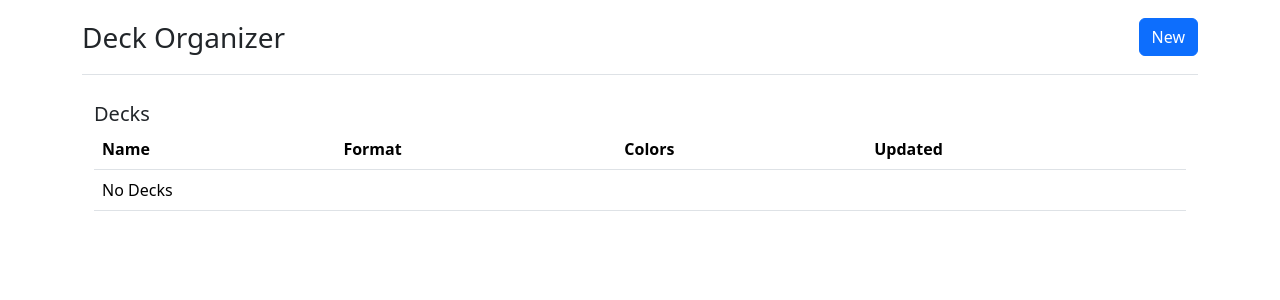
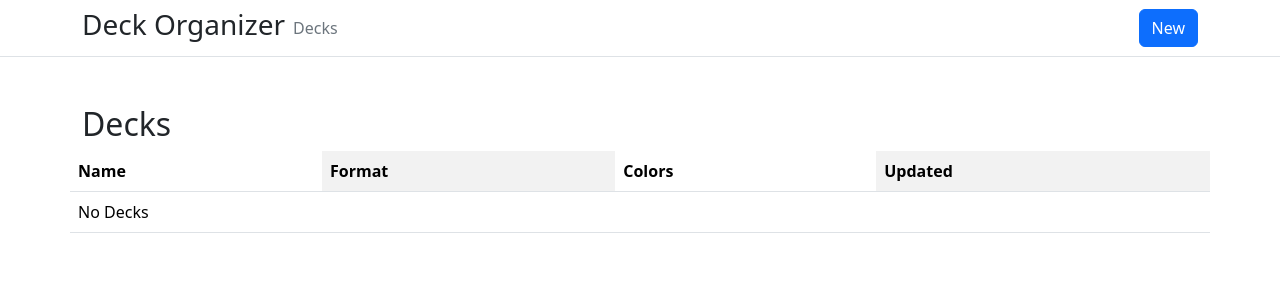
Before and after one commit to Jagreath/dev-exercise-mtg-deck-editor, a Flask app: template templates/decks.html.jinja in a window 1280 px wide. Shown: the top 300 px of the page. Run offline with Flask 3, Linux system fonts and the light colour scheme; the template is opened without the code that fills it, so the values that code supplies are empty; parts of the project's set-up code (start-up, migrations or seed data) failed here and were passed over; some libraries are stand-ins or nearby versions.

Commit message:
add some basic style to work with

```diff
--- a/templates/decks.html.jinja
+++ b/templates/decks.html.jinja
@@ -9,16 +9,27 @@
         <link href="{{ url_for('static', filename='bootstrap-5.3.3/css/bootstrap.css') }}" rel="stylesheet" />
     </head>
     <body>
-        <div class="container">
-            <header class="d-flex flex-wrap align-items-center justify-content-center justify-content-md-between py-3 mb-4 border-bottom">
-                <span class="col-12 col-lg-auto mb-2 justify-content-center mb-md-0 fs-3">Deck Organizer</span>
-                <div class="col-lg-3 text-end">
-                    <a href="{{ url_for('new_deck') }}"><button class="btn btn-primary">New</button></a>
+        <header class="border-bottom pt-2 pb-2">
+            <div class="container">
+                <div class="d-flex flex-wrap align-items-center justify-content-center">
+                    <h3 class="m-0 align-self-start">Deck Organizer</h3>
+                    <ul class="nav col align-self-start">
+                        <li>
+                            <a class="nav-link px-2 link-secondary" href="{{ url_for("decks") }}">Decks</a>
+                        </li>
+                    </ul>
+                    <div class="text-end">
+                        <a href="{{ url_for('new_deck') }}"><button class="btn btn-primary">New</button></a>
+                    </div>
                 </div>
-            </header>
-            <div class="container">
-                <span class="fs-5">Decks</span>
-                <table id="decks" class="table">
+            </div>
+        </header>
+        <div class="container pt-5">
+            <div class="row">
+                <h2 class="col">Decks</h2>
+            </div>
+            <div class="row">
+                <table id="decks" class="table table-striped-columns">
                     <thead>
                         <tr>
                             <th>Name</th>
```
Also changed, not shown: templates/edit_deck.html.jinja (+9 -4 lines), templates/view_deck.html.jinja (+9 -4 lines).
